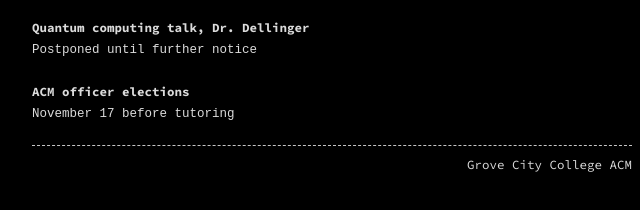
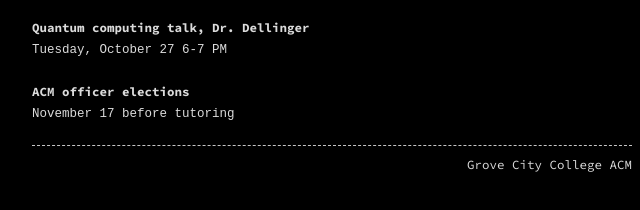
Before and after one commit to GroveCityACM/GroveCityACM.github.io, a plain HTML site: page fall2020.html in a window 1280 px wide. Shown: the part 410-620 px from the top of the page, 308-948 px from the left. Drawn offline with Linux system fonts and the light colour scheme.

Commit message:
Update fall2020.html

```diff
--- a/fall2020.html
+++ b/fall2020.html
@@ -42,7 +42,7 @@
 </code></pre></div></div>
 
 <h1 id="quantum-computing-talk-dr-dellinger">Quantum computing talk, Dr. Dellinger</h1>
-<div class="language-plaintext highlighter-rouge"><div class="highlight"><pre class="highlight"><code>Postponed until further notice
+<div class="language-plaintext highlighter-rouge"><div class="highlight"><pre class="highlight"><code>Tuesday, October 27 6-7 PM
 </code></pre></div></div>
 
 <h1 id="quantum-computing-talk-dr-dellinger">ACM officer elections</h1>
```
